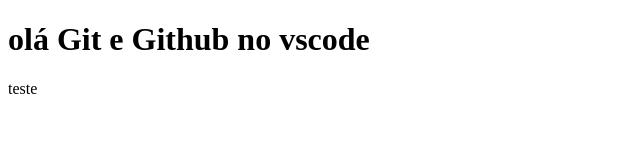
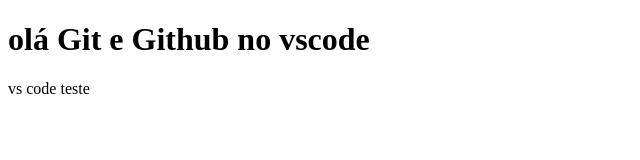
Before and after one commit to starmagicshine/teste-1, a plain HTML site: page index.html in a window 1280 px wide. Shown: the full height of the page, 0-640 px from the left. Drawn offline with Linux system fonts and the light colour scheme.

Commit message:
refactor: index.html

```diff
--- a/index.html
+++ b/index.html
@@ -8,5 +8,6 @@
 </head>
 <body>
     <h1>olá Git e Github no vscode</h1>
+    vs code
 </body>
 </html>teste
```
